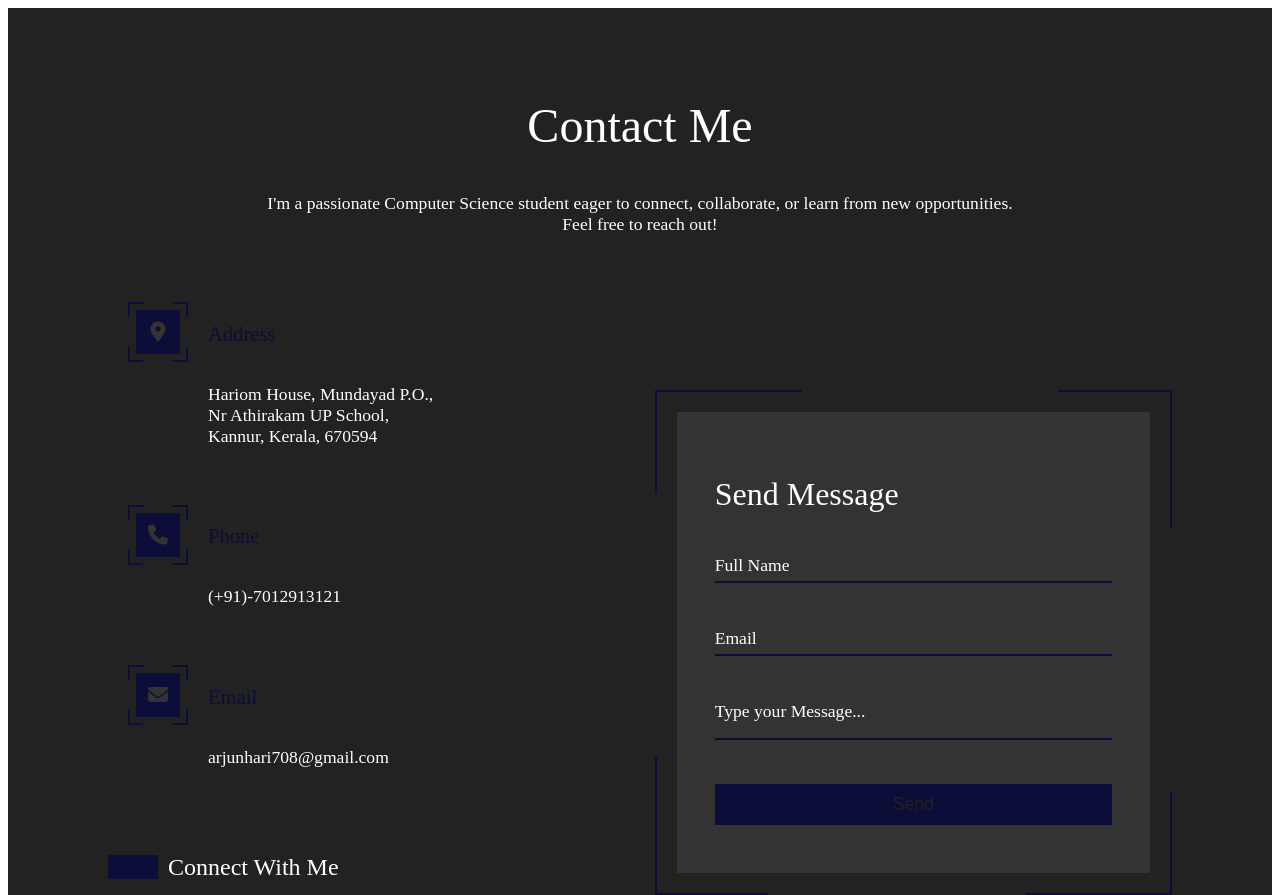
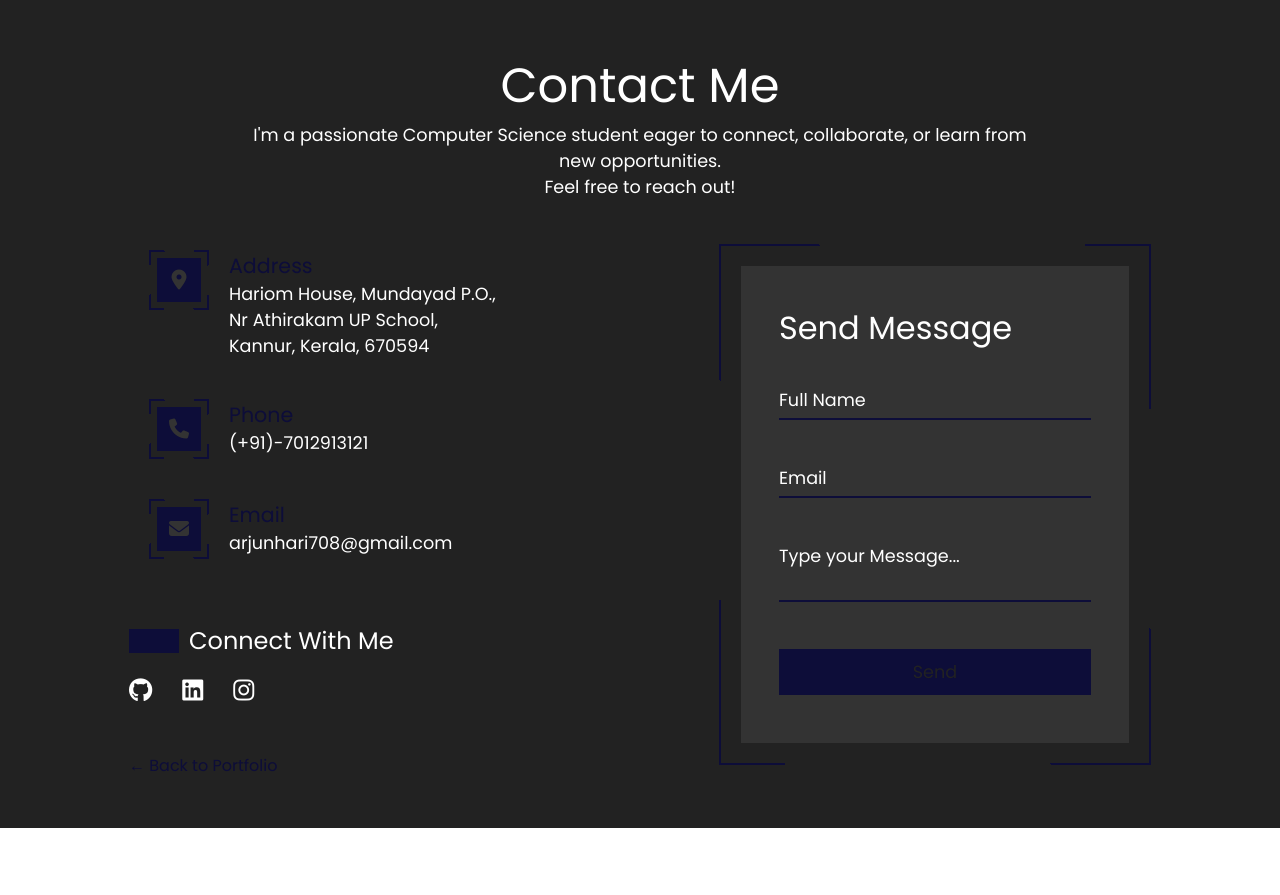
Before and after one commit to arjunhk/arjunhk.github.io, a plain HTML site: page contact.html in a window 1280 px wide. Shown: the top 895 px of the page. After the commit the page ends 828 px from the top, so only its background shows below. Drawn offline with Linux system fonts and the light colour scheme.

Commit message:
lil error fix

```diff
--- a/style.css
+++ b/style.css
@@ -1,4 +1,4 @@
-#0d0d39@import url('https://fonts.googleapis.com/css2?family=Poppins:wght@400;700&display=swap');
+@import url('https://fonts.googleapis.com/css2?family=Poppins:wght@400;700&display=swap');
 
 * {
     margin: 0;
```
